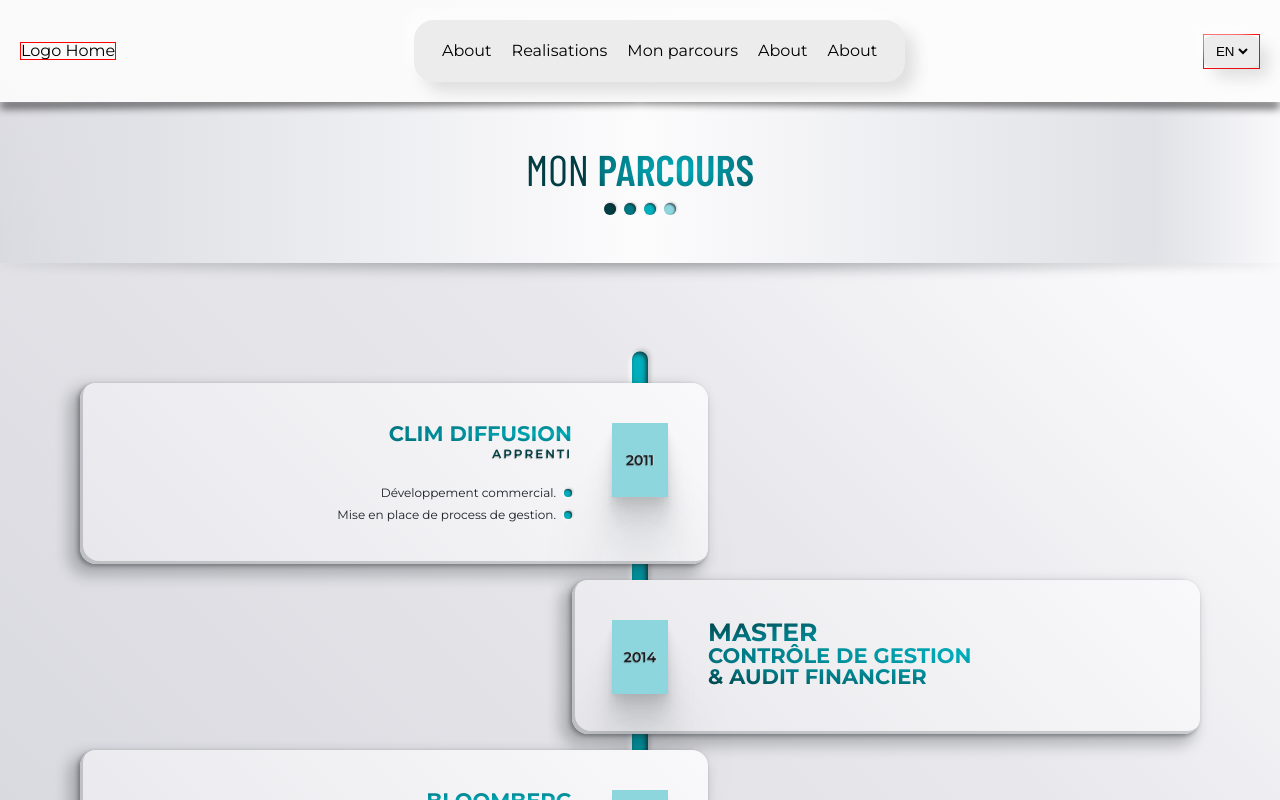
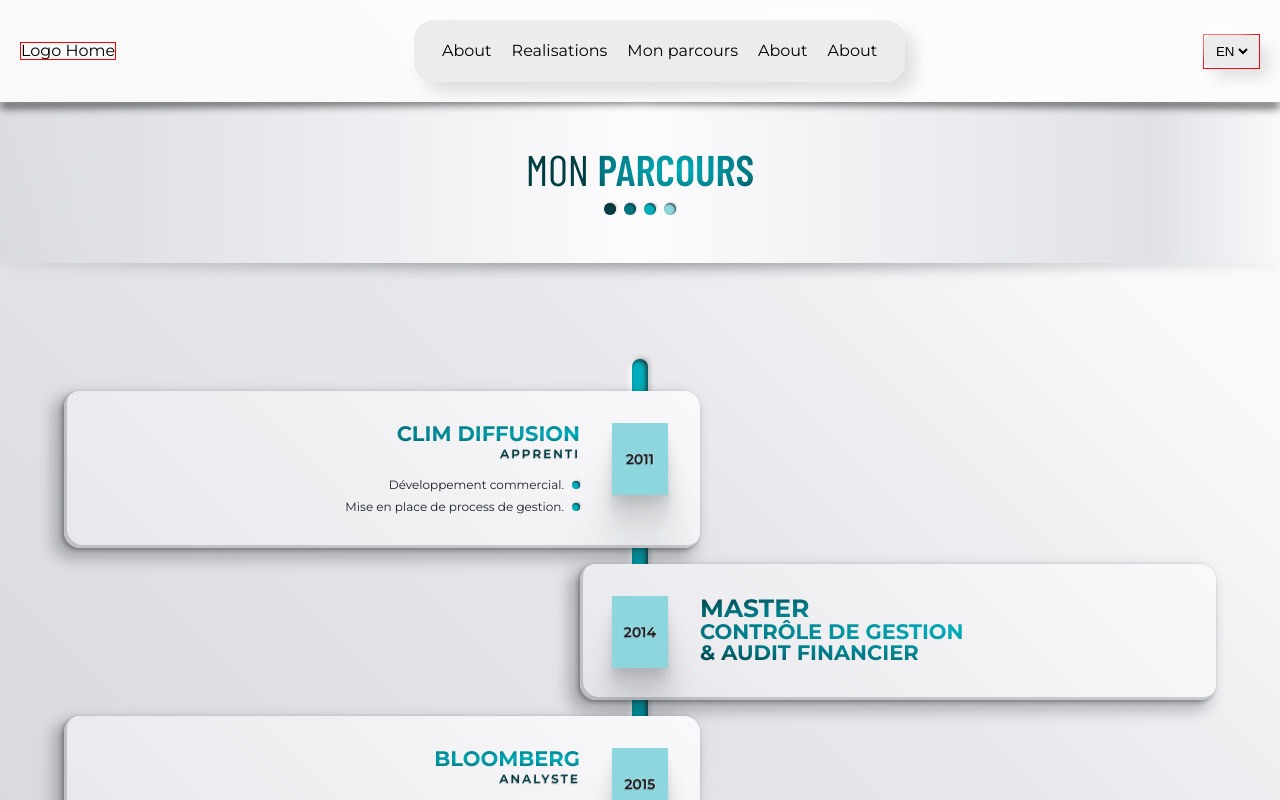
Before and after one commit to Axel-Martin7/schramiak-consulting, a Next.js app: page /en/parcours in a window 1280 px wide. Shown: the top 800 px of the page. Built offline with nearby package versions, Linux system fonts and the light colour scheme; a web font is replaced by a local one.

Commit message:
Added new spacing hierarchy into Parcour page

```diff
--- a/src/app/[locale]/parcours/page.module.scss
+++ b/src/app/[locale]/parcours/page.module.scss
@@ -7,14 +7,14 @@
   flex-direction: column;
   align-items: center;
   gap: 64px;
-  /*------------------ Tablet -> Laptop ------------------*/
+  /*------------------ Tablet -> Desktop ------------------*/
   @media screen and (min-width: 768px) {
-    padding: 100px 0 80px;
-    gap: 80px;
+    padding: 100px 0 96px;
+    gap: 96px;
     /*------------------ to Laptop ------------------*/
-    @media screen and (min-width: 1024px) {
-      padding: 100px 0 120px;
-      gap: 120px;
+    @media screen and (min-width: 1200px) {
+      padding: 100px 0 128px;
+      gap: 128px;
     }
   }
 
@@ -31,9 +31,13 @@
     display: flex;
     flex-direction: column;
     gap: 16px;
-    /*------------------ Tablet ------------------*/
+    /*------------------ Tablet -> Desktop ------------------*/
     @media screen and (min-width: 768px) {
-      width: calc(100% - 160px);
+      width: calc(100% - 96px);
+      /*------------------ to Desktop ------------------*/
+      @media screen and (min-width: 1200px) {
+        width: calc(100% - 128px);
+      }
     }
 
     .card {
@@ -43,18 +47,20 @@
       justify-content: space-between;
       gap: 24px;
       @include page-card-style;
-      /*------------------ Tablet -> Laptop ------------------*/
-      @media screen and (min-width: 768px) {
-        padding: 40px;
+      /*------------------ to Laptop ------------------*/
+      @media screen and (min-width: 1024px) {
+        width: calc(50% + 56px / 2 + 24px);
+        /*  taille de .cardDate divisé par 2 pour que les dates soitenet parfaitement alignées verticaement
+          24px = padding de .card
+          */
+        padding: 24px;
+        gap: 24px;
+        justify-content: flex-end;
         /*------------------ to Laptop ------------------*/
-        @media screen and (min-width: 1024px) {
-          width: calc(50% + 56px / 2 + 40px);
-          /* 80px = taille de .cardDate divisé par 2 pour que les dates soitenet parfaitement alignées verticaement
-          40px = padding de .card
-          */
-          padding: 40px;
-          gap: 40px;
-          justify-content: flex-end;
+        @media screen and (min-width: 1200px) {
+          width: calc(50% + 56px / 2 + 32px);
+          padding: 32px;
+          gap: 32px;
         }
       }
 
@@ -62,14 +68,6 @@
         display: flex;
         flex-direction: column;
         gap: 16px;
-        /*------------------ Tablet -> Laptop ------------------*/
-        @media screen and (min-width: 768px) {
-          gap: 20px;
-          /*------------------ to Laptop ------------------*/
-          @media screen and (min-width: 1024px) {
-            gap: 24px;
-          }
-        }
 
         .titlesContainer {
           text-transform: uppercase;
@@ -117,7 +115,8 @@
               aspect-ratio: 1/1;
               border-radius: 50%;
               background-color: $color-primary;
-              box-shadow: 1px -1px 2px rgba(28, 32, 36, 0.2), -1px 1px 2px white,
+              box-shadow: 1px -1px 2px rgba(28, 32, 36, 0.2),
+                -1px 1px 2px $color-teal-1,
                 inset -1px 1px 2px rgba(28, 32, 36, 0.8);
             }
           }
@@ -126,7 +125,7 @@
 
       .cardDate {
         width: 56px;
-        height: 74px;
+        height: 72px;
         padding: 12px;
         display: flex;
         justify-content: center;
@@ -193,9 +192,9 @@
 
       /*------------------ Tablet -> Laptop ------------------*/
       @media screen and (min-width: 768px) {
-        right: 52px;
-        /* 52 = 24px + 28px - 8px
-        40 = padding carte,
+        right: 36px;
+        /* 36 = 24px + 28px - 16px
+        24= padding carte,
         28 = 56/2 (56= taille du post-it)
         16 = taille de la fleche
         */
```
